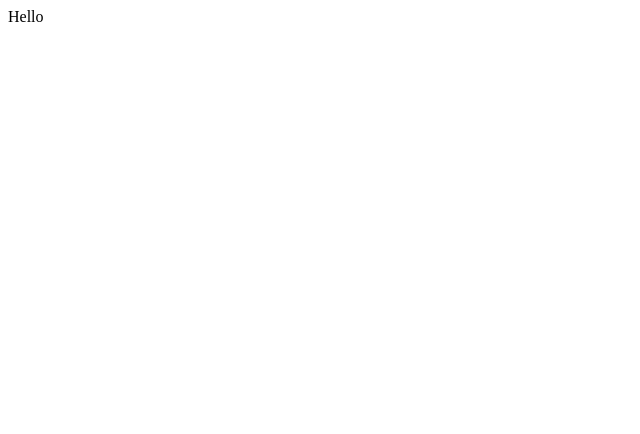
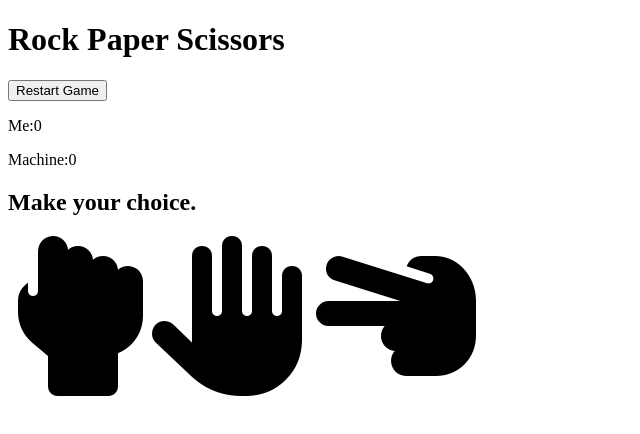
Before and after one commit to sehab084/rock-paper-scissors, a plain HTML site: page index.html in a window 1280 px wide. Shown: the whole page, without its empty margins (0-640 px from the left). Drawn offline with Linux system fonts and the light colour scheme.

Commit message:
completing html

```diff
--- a/index.html
+++ b/index.html
@@ -5,10 +5,31 @@
     <meta name="viewport" content="width=device-width, initial-scale=1.0" />
     <meta http-equiv="X-UA-Compatible" content="ie=edge" />
     <link rel="stylesheet" href="style.css" />
-    <title>Document</title>
+    <script src="https://kit.fontawesome.com/17491803aa.js"></script>
+    <title>R-P-S</title>
   </head>
   <body>
-    Hello
+    <div class="container">
+      <header class="header">
+        <h1>Rock Paper Scissors</h1>
+        <button id="restart" class="restart-btn">Restart Game</button>
+        <div id="score" class="score">
+          <p>Me:0</p>
+          <p>Machine:0</p>
+        </div>
+      </header>
+      <h2>Make your choice.</h2>
+      <div class="choices">
+        <i id="rock" class="choice fas fa-hand-rock fa-10x"></i>
+        <i id="paper" class="choice fas fa-hand-paper fa-10x"></i>
+        <i id="rock" class="choice fas fa-hand-scissors fa-10x"></i>
+      </div>
+    </div>
+
+    <!-- modal -->
+    <div class="modal">
+      <div id="result" class="modal-content"></div>
+    </div>
     <script src="main.js"></script>
   </body>
 </html>
```
